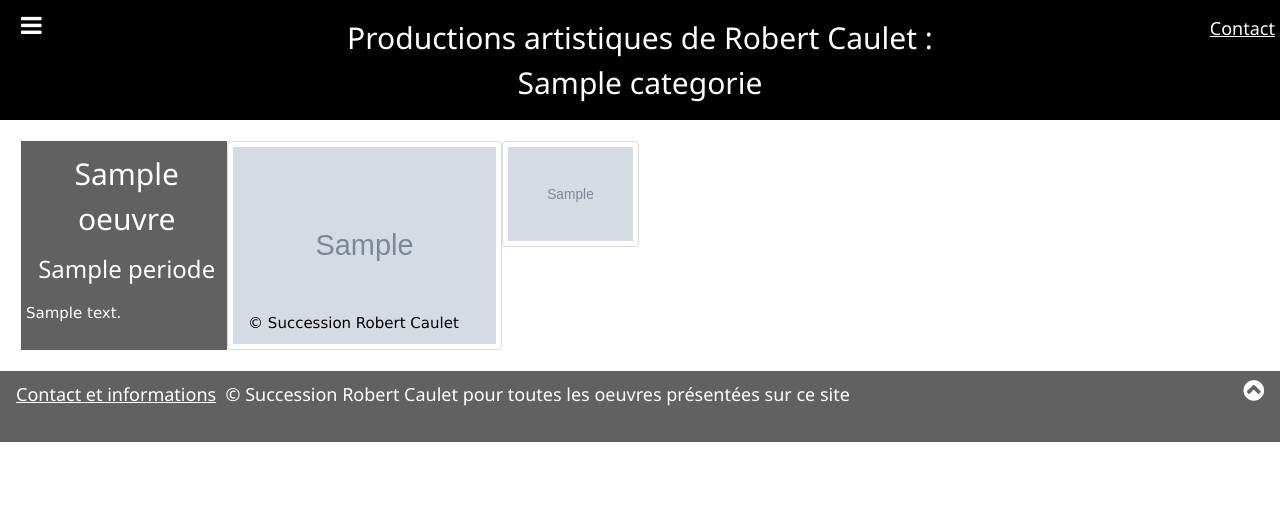
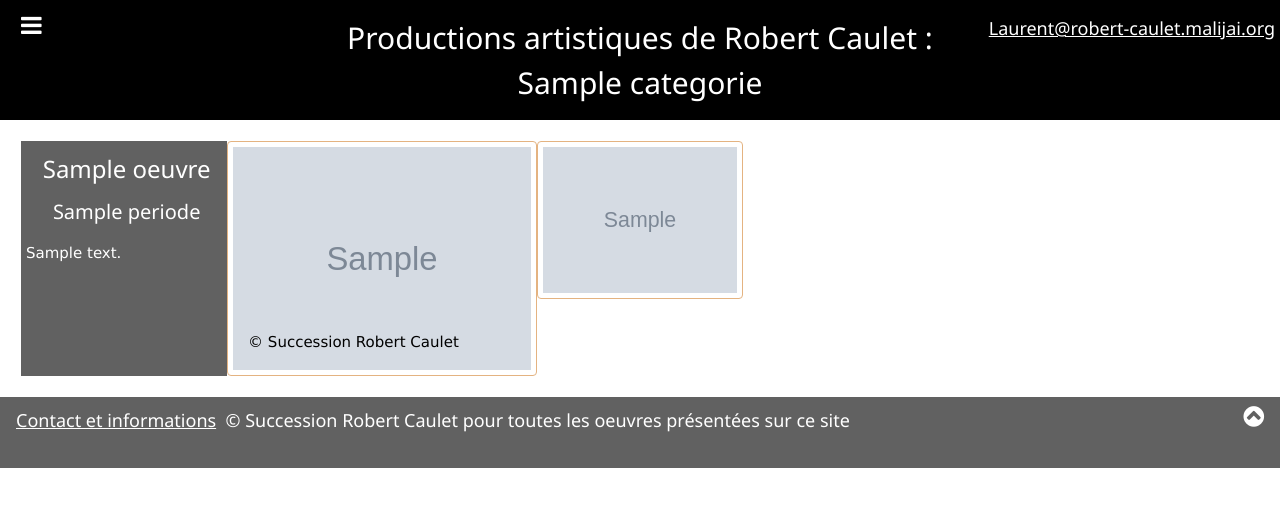
Before and after one commit to Malijai/RCaulet, a Django app: template templates/rcindexcatego.html in a window 1280 px wide. Shown: the top 507 px of the page. Run offline with Django 3.2, Linux system fonts and the light colour scheme; the template is opened without the code that fills it: most values are stand-ins (such as "Sample title", 1, 10 or a date in 2020); grey boxes marked "Sample" are stand-in pictures; some libraries are stand-ins or nearby versions.

Commit message:
Correction des problemes de rendu en Chrome et de l'adrese de courriel

```diff
--- a/static/RCaulet/w3-theme-black.css
+++ b/static/RCaulet/w3-theme-black.css
@@ -22,14 +22,13 @@
 .w3-hover-border-theme:hover {border-color:#000000 !important}
 
 .maison-image {
-    border: 1px solid #ddd;
+    border: 1px solid #e4b381;
     border-radius: 4px;
     padding: 5px;
-    width: 150px;
 }
 
 .maison-image:hover {
-    box-shadow: 0 0 2px 1px rgba(0, 140, 186, 0.5);
+    box-shadow: 0 0 2px 1px rgb(148, 102, 56);
 }
 
 .w3-row {
--- a/templates/RC_basecatego.html
+++ b/templates/RC_basecatego.html
@@ -29,7 +29,7 @@
         <h2>Productions artistiques de Robert Caulet : {{ categorie.nom }}</h2>
     </div>
     <div class="w3-quarter w3-right-align">
-        <a href="mailto:Laurent@robert-caulet.malijai.org?subject=Robert%20Caulet%20oeuvres"><h5>Contact</h5></a>
+        <a href="mailto:Laurent@robert-caulet.malijai.org?subject=Robert%20Caulet%20oeuvres"><h5>Laurent@robert-caulet.malijai.org</h5></a>
     </div>
 </header>
 
@@ -42,7 +42,8 @@
 
 <!-- Footer -->
 <footer class="w3-container w3-dark-grey">
-   <h5><a href="mailto:Laurent@robert-caulet.malijai.org?subject=Robert%20Caulet%20oeuvres">Contact et informations</a> &nbsp;&#169; Succession Robert Caulet pour toutes les oeuvres présentées sur ce site</h6>
+   <h5><a href="mailto:Laurent@robert-caulet.malijai.org?subject=Robert%20Caulet%20oeuvres">Contact et informations</a>
+       &nbsp;&#169; Succession Robert Caulet pour toutes les oeuvres présentées sur ce site</h5>
   <div style="position:relative;bottom:40px;" class="w3-tooltip w3-right">
     <span class="w3-text w3-theme-light w3-padding">Haut</span>
     <a class="w3-text-white" href="#myHeader"><span class="w3-xlarge">
--- a/templates/rcindex.html
+++ b/templates/rcindex.html
@@ -17,7 +17,8 @@
                 </a>
             </div>
             <footer class="w3-container w3-gray">
-                <p>{{oeuvre.categorie.nom}} - {{ oeuvre.periode }}</p>
+                <p>{{oeuvre.categorie.nom}} -
+                    {% if oeuvre.periode is not None %}{{ oeuvre.periode }}{% endif %}</p>
             </footer>
          </div>
     </div>
--- a/templates/rcindexcatego.html
+++ b/templates/rcindexcatego.html
@@ -7,22 +7,26 @@
     {% for oeuvre in oeuvres %}
     <div class="w3-row" id="C{{ oeuvre.id }}">
         <div class="w3-col s2 w3-dark-grey" style="padding-left:5px;">
-            <h2 class="w3-center">{{ oeuvre.titre }}</h2>
-             <h3 class="w3-center"> {{ oeuvre.periode }}</h3>
+            <h3 class="w3-center">{{ oeuvre.titre }}</h3>
+            {% if oeuvre.periode is not None %}<h4 class="w3-center"> {{ oeuvre.periode }}</h4>{% endif %}
             <p>{{ oeuvre.texte|safe }}</p>
         </div>
-    <div class="w3-display-container">
-        <div class="w3-col s4">
+
+        <div class="w3-col s3 ">
+            <div class="w3-display-container">
             <a target="_blank" href="{{ oeuvre.photo.url }}">
-            <img class="maison-image" src="{% thumbnail oeuvre.photo '1920' as im %}{{ im.url }}{% endthumbnail %}"  style="width:100%"/>
+            <img class="maison-image" src="{% thumbnail oeuvre.photo '1920' as im %}{{ im.url }}{% endthumbnail %}"  style="width:100%;max-width:1920px"/>
             </a>
-            <div class="w3-display-bottomleft w3-container w3-text-black"><p>&nbsp;&#169; Succession Robert Caulet</p></div>
-      </div>
+            <div class="w3-padding w3-display-bottomleft w3-container w3-text-black"><p>&nbsp;&#169; Succession Robert Caulet</p>
+            </div>
+            </div>
+        </div>
+
        {% for enfant in oeuvre.enfants.all %}
             {% if enfant %}
-                <div class="w3-col s2">
+                <div class="w3-col s2" >
                     <a target="_blank" href="{{ enfant.photo.url }}">
-                      <img  class="maison-image" src="{% thumbnail enfant.photo '640' as im %}{{ im.url }}{% endthumbnail %}"  style="width:100%"/>
+                    <img  class="maison-image" src="{% thumbnail enfant.photo '640' as im %}{{ im.url }}{% endthumbnail %}"  style="width:100%"/>
                     </a>
                 </div>
             {% else %}
@@ -31,7 +35,7 @@
             {% endif %}
          {% endfor %}
     </div>
-    </div>
+
     {% endfor %}
 
 {% endblock grandes1 %}
--- a/templates/rcindexlivrets.html
+++ b/templates/rcindexlivrets.html
@@ -13,10 +13,9 @@
         <div class="w3-quarter w3-center">
         </div>
         <div class="w3-quarter w3-dark-grey w3-center"  id="C{{ oeuvre.id }}" style="padding-left:5px;">
-            <h2 class="w3-center">{{ oeuvre.titre }}</h2>
-            <h3 class="w3-center">{{ oeuvre.periode }}</h3>
+            <h3 class="w3-center">{{ oeuvre.titre }}</h3>
+            {% if oeuvre.periode is not None %}<h4 class="w3-center">{{ oeuvre.periode }}</h4>{% endif %}
             <a href="{% url 'rcslide'  oeuvre.id %}"  class="fa fa-eye w3-xlarge w3-button w3-theme"></a>
-
             <p>{{ oeuvre.texte|safe }}</p>
         </div>
 
```
Also changed, not shown: templates/RC_base.html (+7 -5 lines).
